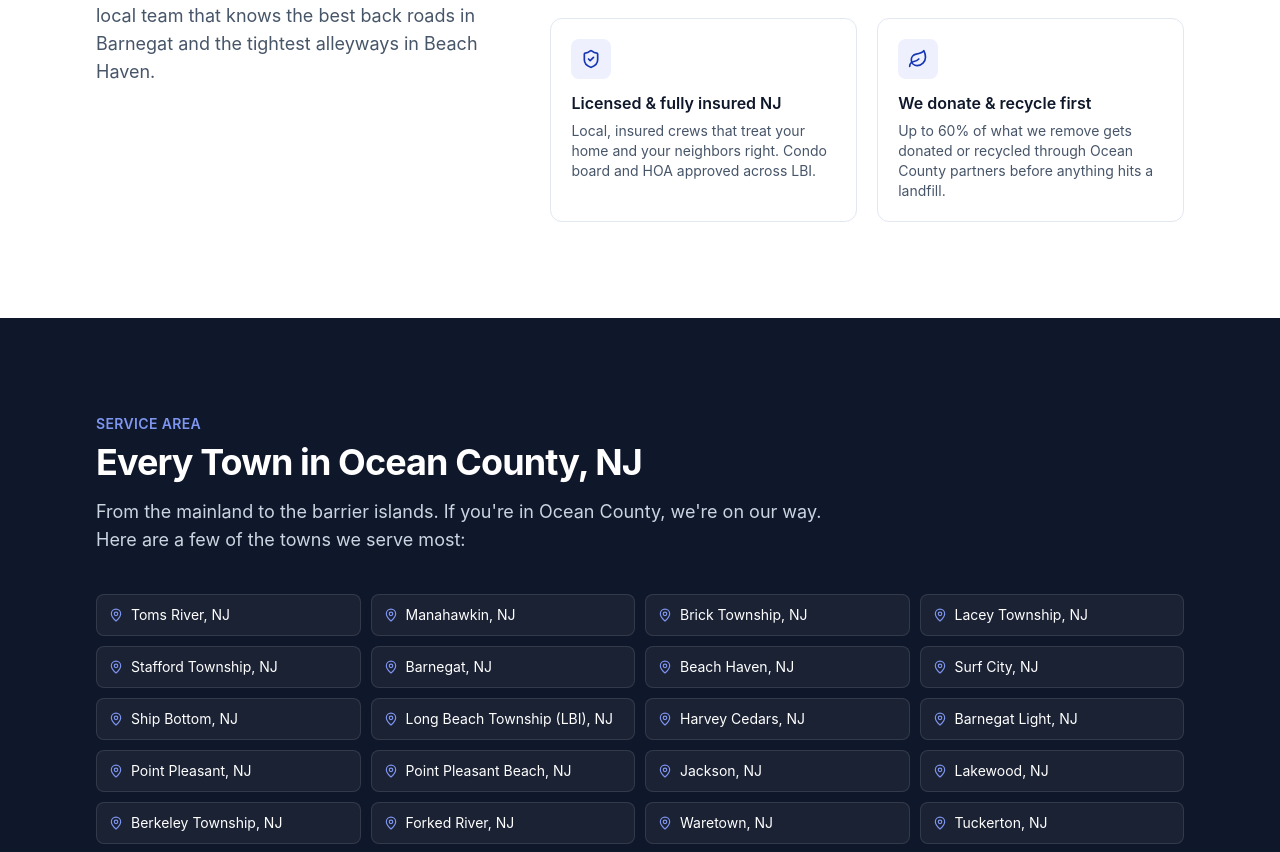
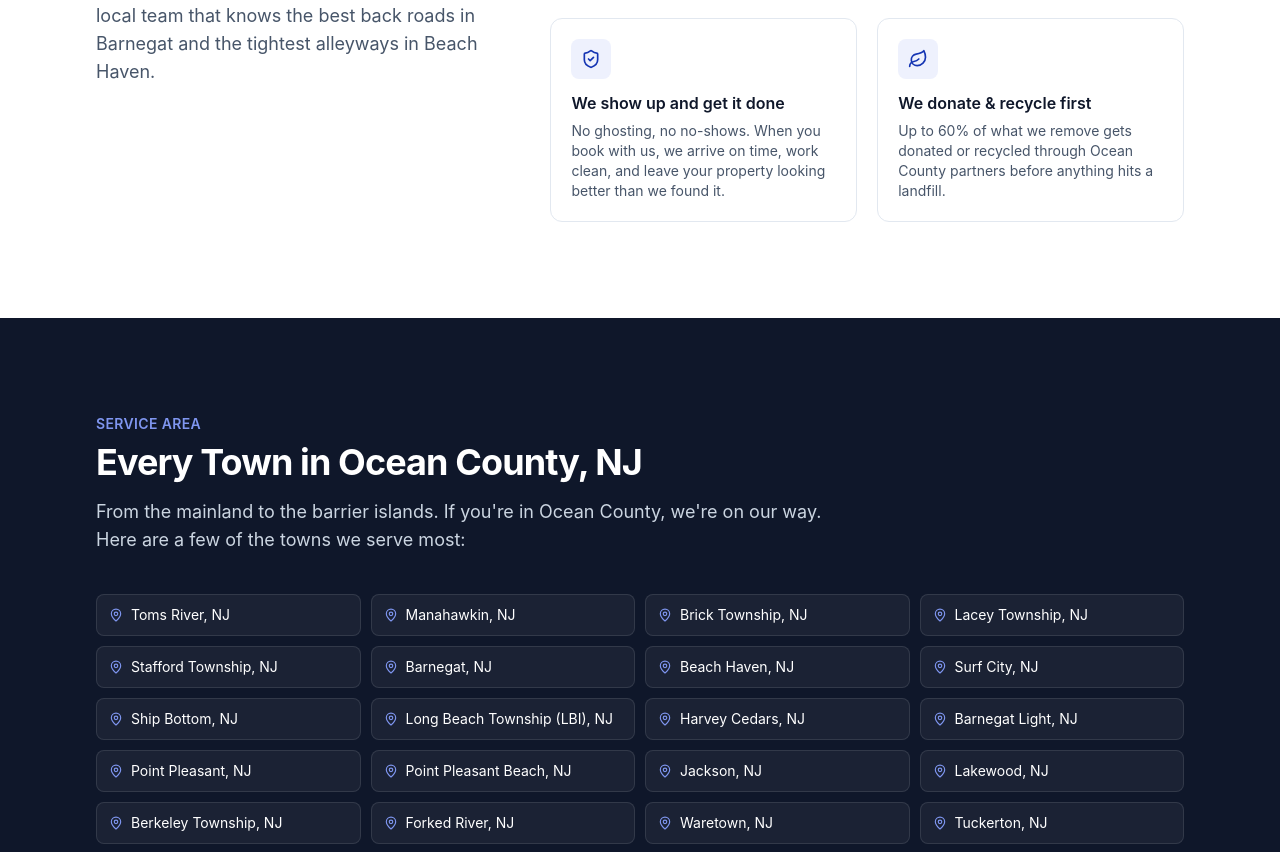
Before and after one commit to connorj0716/ocean-county-junk-removal, a Next.js app: page / in a window 1280 px wide. Shown: the part 2119-2971 px from the top of the page. Built offline with nearby package versions, Linux system fonts and the light colour scheme.

Commit message:
replace insured card with reliability card

```diff
--- a/components/site/WhyUs.tsx
+++ b/components/site/WhyUs.tsx
@@ -14,8 +14,8 @@ const POINTS = [
   },
   {
     icon: ShieldCheck,
-    title: "Licensed & fully insured NJ",
-    desc: "Local, insured crews that treat your home and your neighbors right. Condo board and HOA approved across LBI.",
+    title: "We show up and get it done",
+    desc: "No ghosting, no no-shows. When you book with us, we arrive on time, work clean, and leave your property looking better than we found it.",
   },
   {
     icon: Leaf,
```
